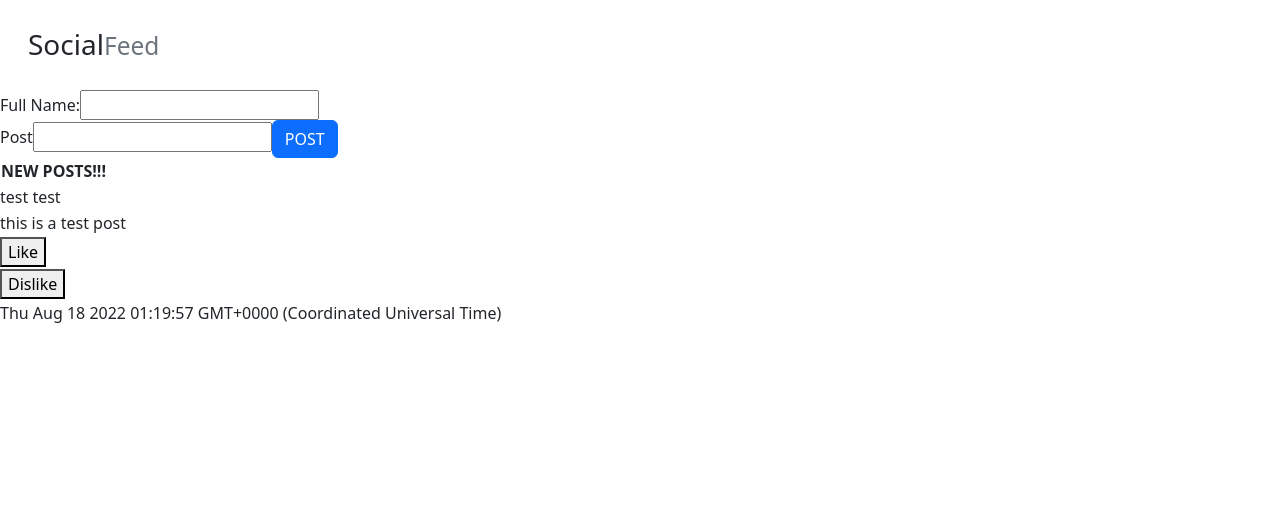
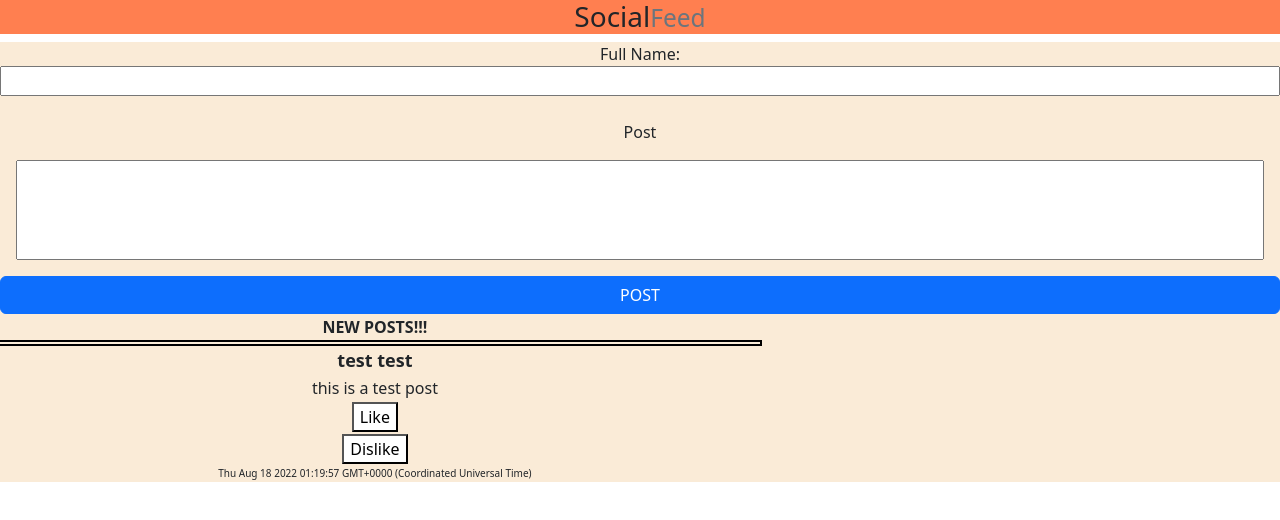
Before and after one commit to C-Skala/Social-Feed, a React (Create React App) app: page / in a window 1280 px wide. Shown: the top 520 px of the page. Built offline with nearby package versions, Linux system fonts and the light colour scheme.

Commit message:
final styled product

```diff
--- a/src/App.js
+++ b/src/App.js
@@ -3,6 +3,8 @@ import CreatePost from "./Components/CreatePost/CreatePost";
 import DisplayPosts from './Components/DisplayPosts/DisplayPosts';
 import Navbar from './Components/Navbar/Navbar';
 import './Components/DisplayPosts/LikeDislikeButton.css';
+import './Components/Navbar/Navbar.css';
+import './app.css'
 
 function App() {
 
@@ -16,9 +18,15 @@ function App() {
 
   return (
     <div>
+    <div >
       <Navbar/>
+    </div>
+    <div className='border-box, body'>
       <CreatePost addNewPostProperty = {addNewPost}/>
+    </div>
+    <div className=' body'>
       <DisplayPosts parentEntries = {entries}/>
+    </div>
     </div>
   );
 }
--- /dev/null
+++ b/src/Components/CreatePost/CreatePost.css
@@ -0,0 +1,8 @@
+.postbox{
+    height: 100px;
+    margin: 1em;
+}
+
+.form-grid {
+    display: grid;
+}
--- a/src/Components/CreatePost/CreatePost.jsx
+++ b/src/Components/CreatePost/CreatePost.jsx
@@ -1,4 +1,5 @@
 import React, { useState } from 'react';
+import './CreatePost.css'
 
 const CreatePost = (props) => {
 
@@ -16,11 +17,12 @@ const CreatePost = (props) => {
     }
 
     return (
-        <form onSubmit = {handleSubmit}>
+        <form onSubmit = {handleSubmit} className = 'form-grid'>
+
             <label>Full Name:</label>
             <input type = 'text' value = {fullName} onChange ={(formEvent) =>setFullName(formEvent.target.value)}/><br/>
             <label>Post</label>
-            <input type = 'text' value = {post} onChange ={(formEvent) =>setPost(formEvent.target.value)}/>
+            <input type = 'text' className = 'postbox' value = {post} onChange ={(formEvent) =>setPost(formEvent.target.value)}/>
             <button type = 'submit' className = 'btn btn-primary'>POST</button>
         </form>
 
--- a/src/Components/DisplayPosts/DisplayPosts.jsx
+++ b/src/Components/DisplayPosts/DisplayPosts.jsx
@@ -1,5 +1,6 @@
 import React from 'react';
 import LikeDislikeButton from './LikeDislikeButton';
+import './displayPosts.css'
 
 const DisplayPosts = (props) => {
     return (
@@ -13,11 +14,12 @@ const DisplayPosts = (props) => {
                 {props.parentEntries.map((entry) => {
                     return(
                         <tr className = 'row' key = {entry}>
-                            <td className = 'table-content'>{entry.fullName}</td>
-                            <td className = 'table-content' >{entry.post}</td>
+                            <td className='hrheadder'></td>
+                            <td className='boldName'>{entry.fullName}</td>
+                            <td >{entry.post}</td>
                             <td><LikeDislikeButton message = 'Like'/></td>
                             <td><LikeDislikeButton message = 'Dislike'/></td>
-                            <td>{Date()}</td>
+                            <td className='date-info'>{Date()}</td>
                         </tr>
 
                     );
--- a/src/Components/DisplayPosts/LikeDislikeButton.css
+++ b/src/Components/DisplayPosts/LikeDislikeButton.css
@@ -7,5 +7,5 @@ button{
 }
 
 .inactive{
-    background-color: grey;
+    background-color: rgb(255, 255, 255);
 }
--- a/src/Components/DisplayPosts/LikeDislikeButton.jsx
+++ b/src/Components/DisplayPosts/LikeDislikeButton.jsx
@@ -9,12 +9,12 @@ const LikeDislikeButton = (props) => {
             setButtonClass('active');
         }
         else{
-            setButtonClass('inactive');
+            setButtonClass('inactive')
         }
     }
         return (
         <div>
-            <button classname = {buttonClass} onClick ={handleClick}>{props.message}</button>
+            <button className = {buttonClass} onClick ={handleClick}>{props.message}</button>
         </div>
      );
 
--- /dev/null
+++ b/src/Components/DisplayPosts/displayPosts.css
@@ -0,0 +1,15 @@
+.boldName{
+    font-size: large;
+    font-weight: bolder;
+}
+
+.hrheadder{
+    width: 100%;
+    border: 2px solid black;
+    color: black;
+
+}
+
+.date-info{
+    font-size: x-small;
+}
--- /dev/null
+++ b/src/Components/Navbar/Navbar.css
@@ -0,0 +1,8 @@
+.head{
+    background-color: coral;
+    text-align: center;
+    padding: 0rem;
+    width: 100%;
+    left: 0;
+    bottom: 0;
+}
--- a/src/Components/Navbar/Navbar.jsx
+++ b/src/Components/Navbar/Navbar.jsx
@@ -1,8 +1,8 @@
 import React from 'react';
-
+import "./Navbar.css"
 const Navbar = (props) => {
     return (
-       <h3 style = {{margin: '1em' }}>Social
+       <h3 className='head'>Social
         <small className = 'text-muted'>Feed</small></h3>
      );
 }
--- /dev/null
+++ b/src/app.css
@@ -0,0 +1,16 @@
+.border-box {
+    border: 1px;
+    border-style: solid;
+    border-color: black;
+    margin: 1em;
+    padding: 1em;
+}
+
+.body{
+    background-color:antiquewhite;
+    text-align: center;
+    padding: 0rem;
+    width: 100%;
+    left: 0;
+    bottom: 0;
+}
```
